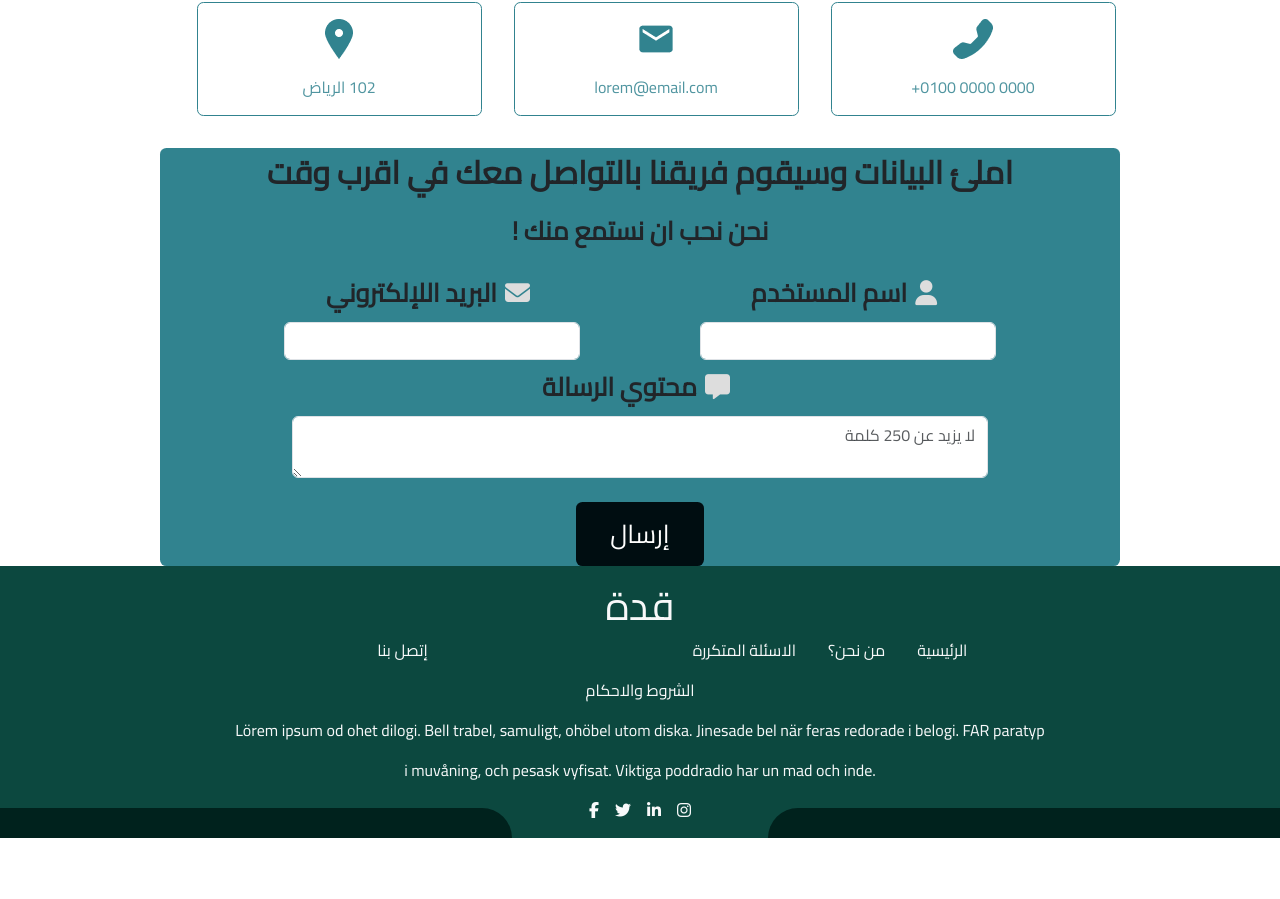
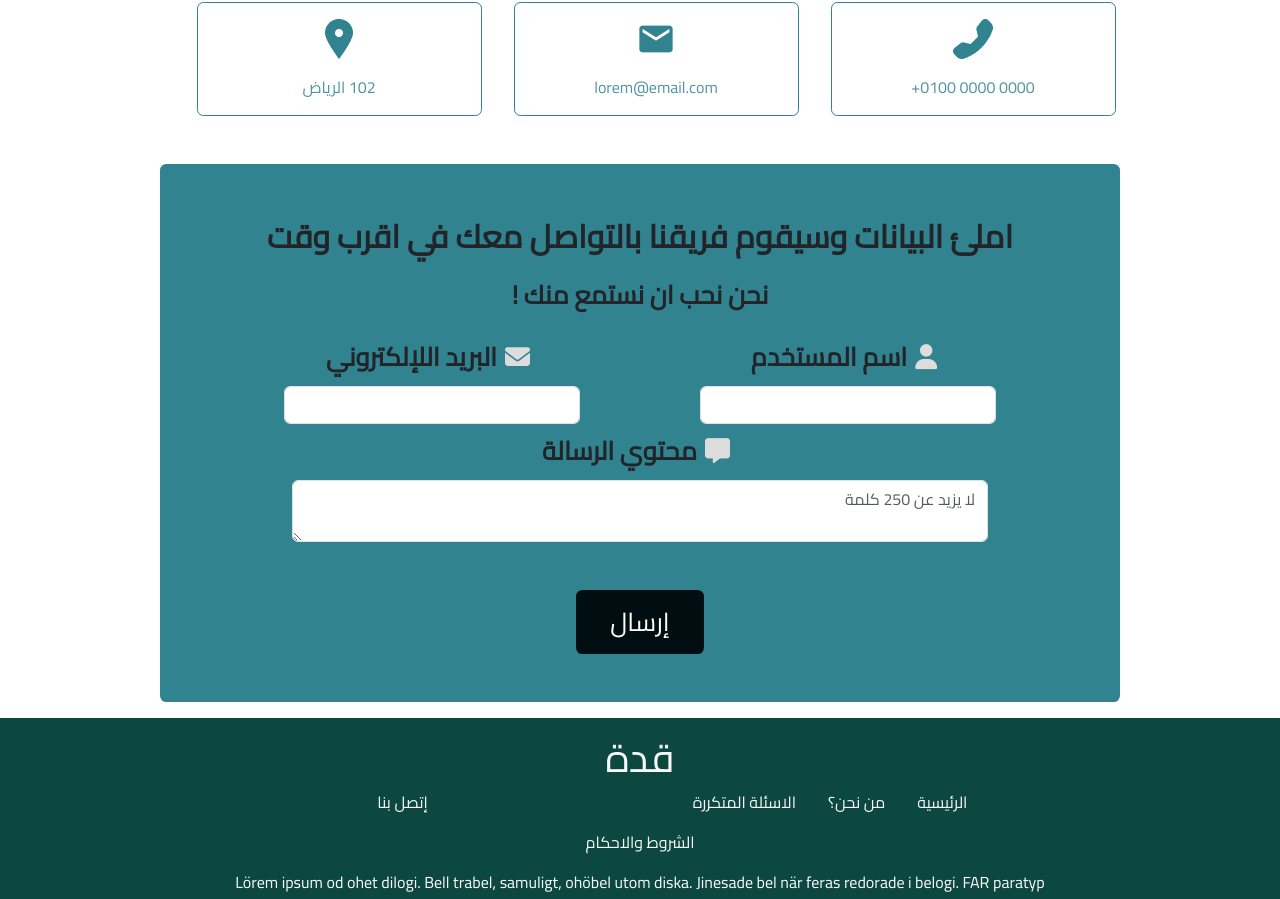
Before and after one commit to norhan-khaled99/Qada-Vue, a Vue app: page /contactus in a window 1280 px wide. Shown: the part 430-1329 px from the top of the page. Before the commit the page ends 1268 px from the top, so only its background shows below. Built offline with nearby package versions, Linux system fonts and the light colour scheme.

Commit message:
make some changes in contact us

```diff
--- a/src/components/ContactUs.vue
+++ b/src/components/ContactUs.vue
@@ -1,4 +1,5 @@
 <template>
+
     <div class="container">
         <div class="row justify-content-center">
             <div class="col-lg-2 card">
@@ -15,8 +16,9 @@
             </div>
         </div>
     </div>
-    <div class="container m-auto w-75 justify-content-center form ">
-        <p>املئ البيانات وسيقوم فريقنا بالتواصل معك في اقرب وقت</p>
+
+    <div class="container m-auto w-75 justify-content-center form my-3">
+        <p class="pt-5">املئ البيانات وسيقوم فريقنا بالتواصل معك في اقرب وقت</p>
         <p class="text">نحن نحب ان نستمع منك !</p>
 
         <div class="row justify-content-center">
@@ -37,11 +39,12 @@
             </div>
 
             <div class="text-center">
-                <button type="submit" class="btn mt-4 ">إرسال</button>
+                <button type="submit" class="btn my-5 ">إرسال</button>
             </div>
         </div>
 
     </div>
+
 </template>
 
 <script>
```
